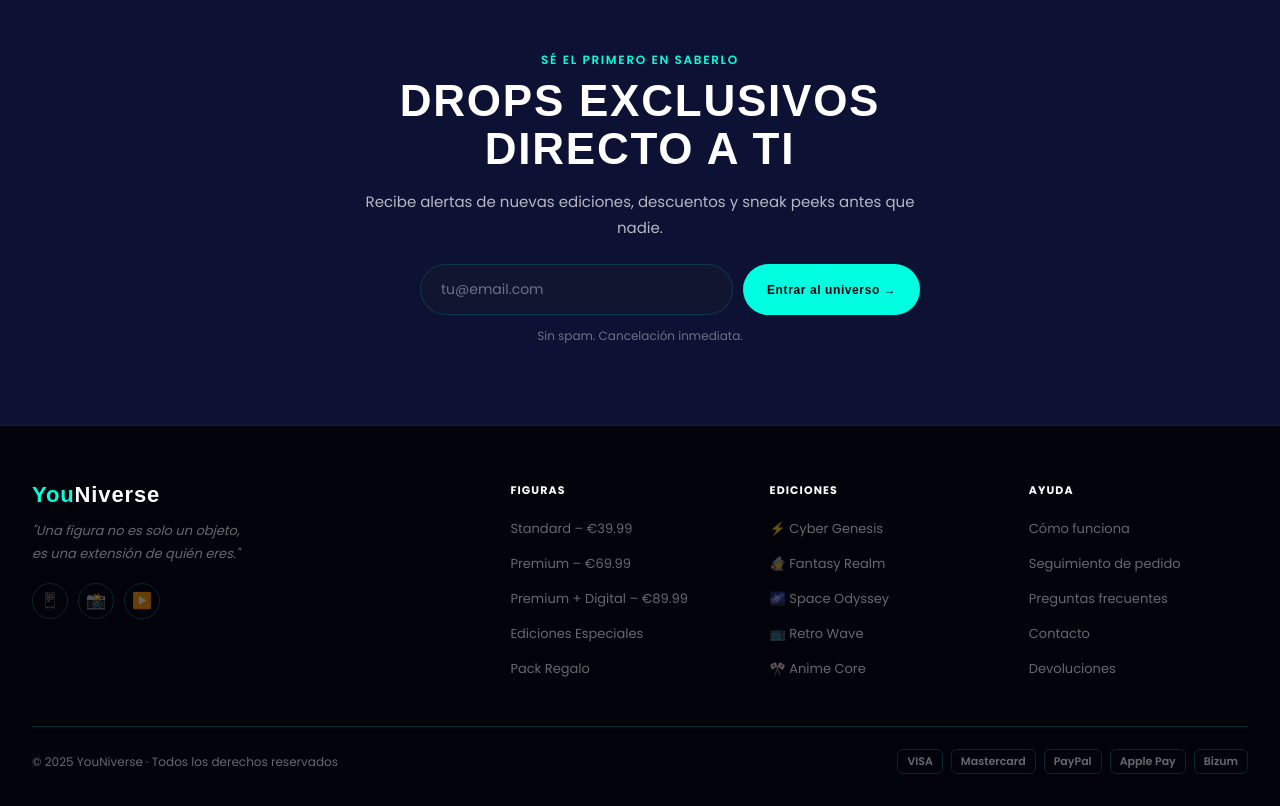
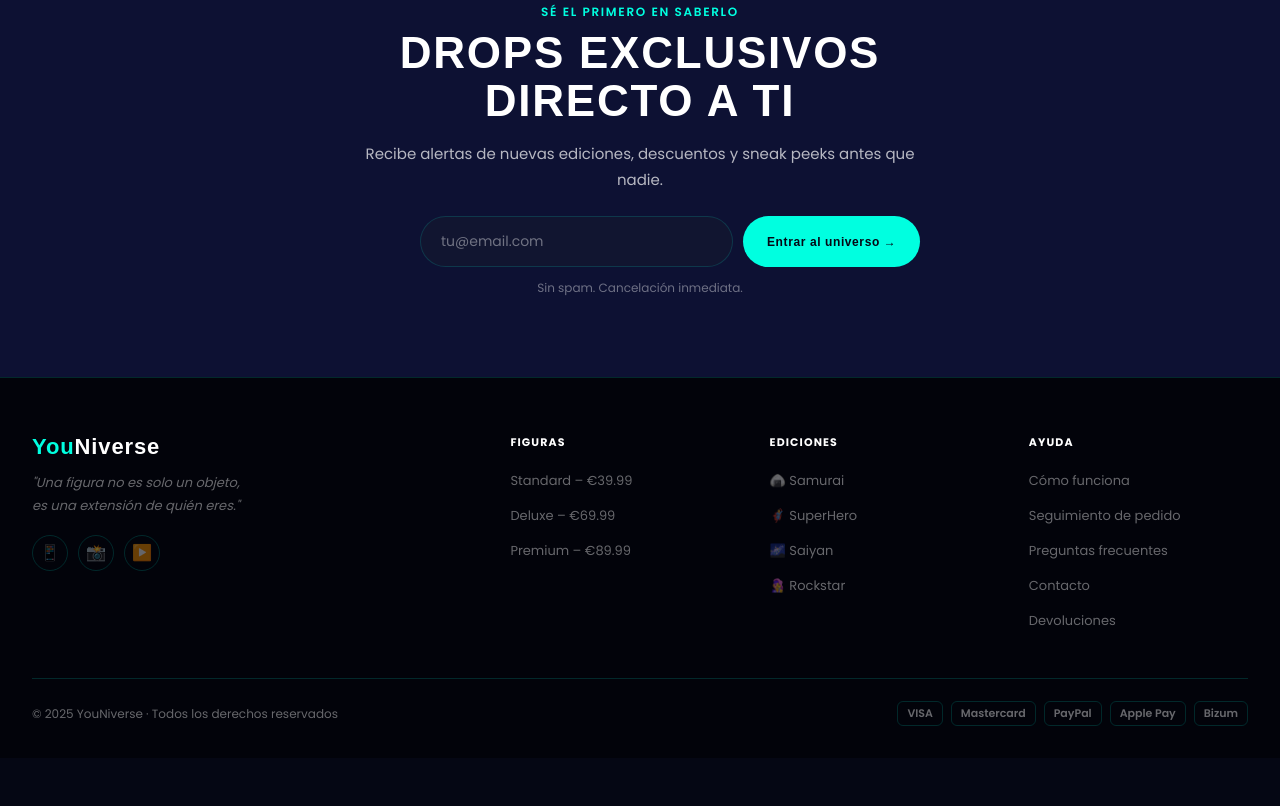
Before and after one commit to MarcSimonITB/Youniverse_Web, a plain HTML site: page index.html in a window 1280 px wide. Shown: the part 7553-8359 px from the top of the page. After the commit the page ends 8311 px from the top, so only its background shows below. Drawn offline with Linux system fonts and the light colour scheme.

Commit message:
Footer CHANGES

```diff
--- a/index.html
+++ b/index.html
@@ -328,7 +328,6 @@
             <span class="valor-tag">🎯 Identidad propia</span>
             <span class="valor-tag">🤝 Arte accesible</span>
             <span class="valor-tag">🌍 Comunidad global</span>
-            <span class="valor-tag">✦ Ediciones limitadas</span>
           </div>
         </div>
       </div>
@@ -401,20 +400,17 @@
         <h4>Figuras</h4>
         <ul>
           <li><a href="#">Standard – €39.99</a></li>
-          <li><a href="#">Premium – €69.99</a></li>
-          <li><a href="#">Premium + Digital – €89.99</a></li>
-          <li><a href="#">Ediciones Especiales</a></li>
-          <li><a href="#">Pack Regalo</a></li>
+          <li><a href="#">Deluxe – €69.99</a></li>
+          <li><a href="#">Premium – €89.99</a></li>
         </ul>
       </div>
       <div class="footer-col">
         <h4>Ediciones</h4>
         <ul>
-          <li><a href="#">⚡ Cyber Genesis</a></li>
-          <li><a href="#">🧙 Fantasy Realm</a></li>
-          <li><a href="#">🌌 Space Odyssey</a></li>
-          <li><a href="#">📺 Retro Wave</a></li>
-          <li><a href="#">🎌 Anime Core</a></li>
+          <li><a href="#">🍙 Samurai</a></li>
+          <li><a href="#">🦸‍♂️ SuperHero</a></li>
+          <li><a href="#">🌌 Saiyan</a></li>
+          <li><a href="#">👩‍🎤 Rockstar</a></li>
         </ul>
       </div>
       <div class="footer-col">
```
